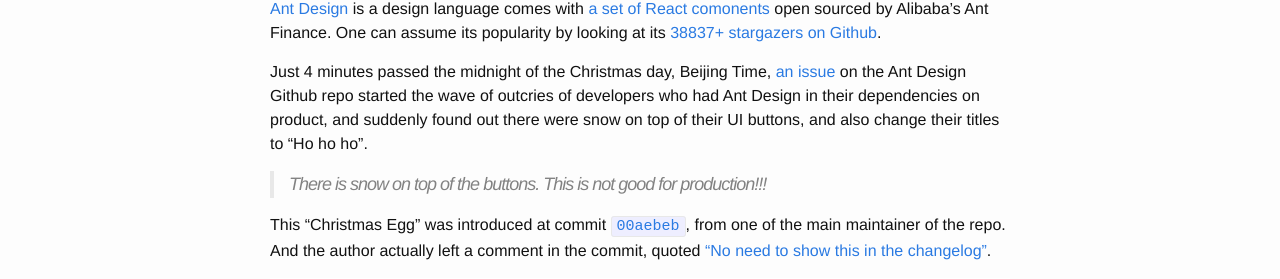
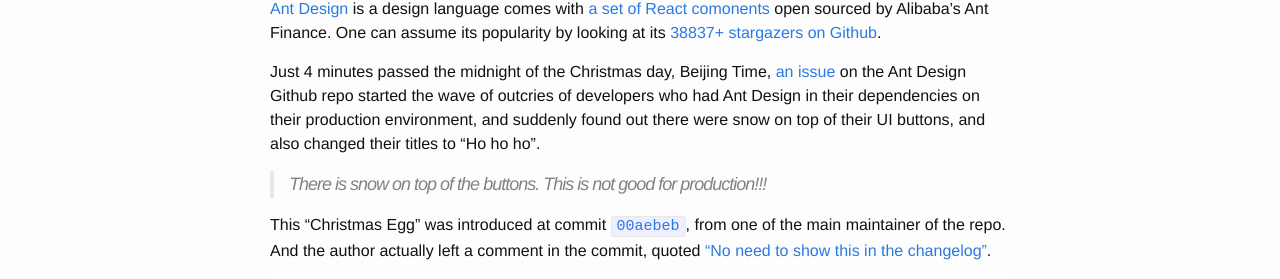
Before and after one commit to shun-liang/shun-liang.github.io, a Jekyll site: the page built from _posts/2018-12-25-the-ant-design-xmas-egg-that-went-wrong.md, in a window 1280 px wide. Shown: the part 568-847 px from the top of the page. Built offline with Jekyll 4.4.1, drawn with Linux system fonts in a browser that asks for light colours.

Commit message:
Fix more typos

```diff
--- a/_posts/2018-12-25-the-ant-design-xmas-egg-that-went-wrong.md
+++ b/_posts/2018-12-25-the-ant-design-xmas-egg-that-went-wrong.md
@@ -9,7 +9,7 @@ categories: frontend
 
 [Ant Design](https://ant.design/) is a design language comes with [a set of React comonents](https://ant.design/docs/react/introduce) open sourced by Alibaba's Ant Finance. One can assume its popularity by looking at its [38837+ stargazers on Github](https://github.com/ant-design/ant-design/stargazers).
 
-Just 4 minutes passed the midnight of the Christmas day, Beijing Time, [an issue](https://github.com/ant-design/ant-design/issues/13818) on the Ant Design Github repo started the wave of outcries of developers who had Ant Design in their dependencies on product, and suddenly found out there were snow on top of their UI buttons, and also change their titles to "Ho ho ho".
+Just 4 minutes passed the midnight of the Christmas day, Beijing Time, [an issue](https://github.com/ant-design/ant-design/issues/13818) on the Ant Design Github repo started the wave of outcries of developers who had Ant Design in their dependencies on their production environment, and suddenly found out there were snow on top of their UI buttons, and also changed their titles to "Ho ho ho".
 
 > There is snow on top of the buttons. This is not good for production!!!
 
```
